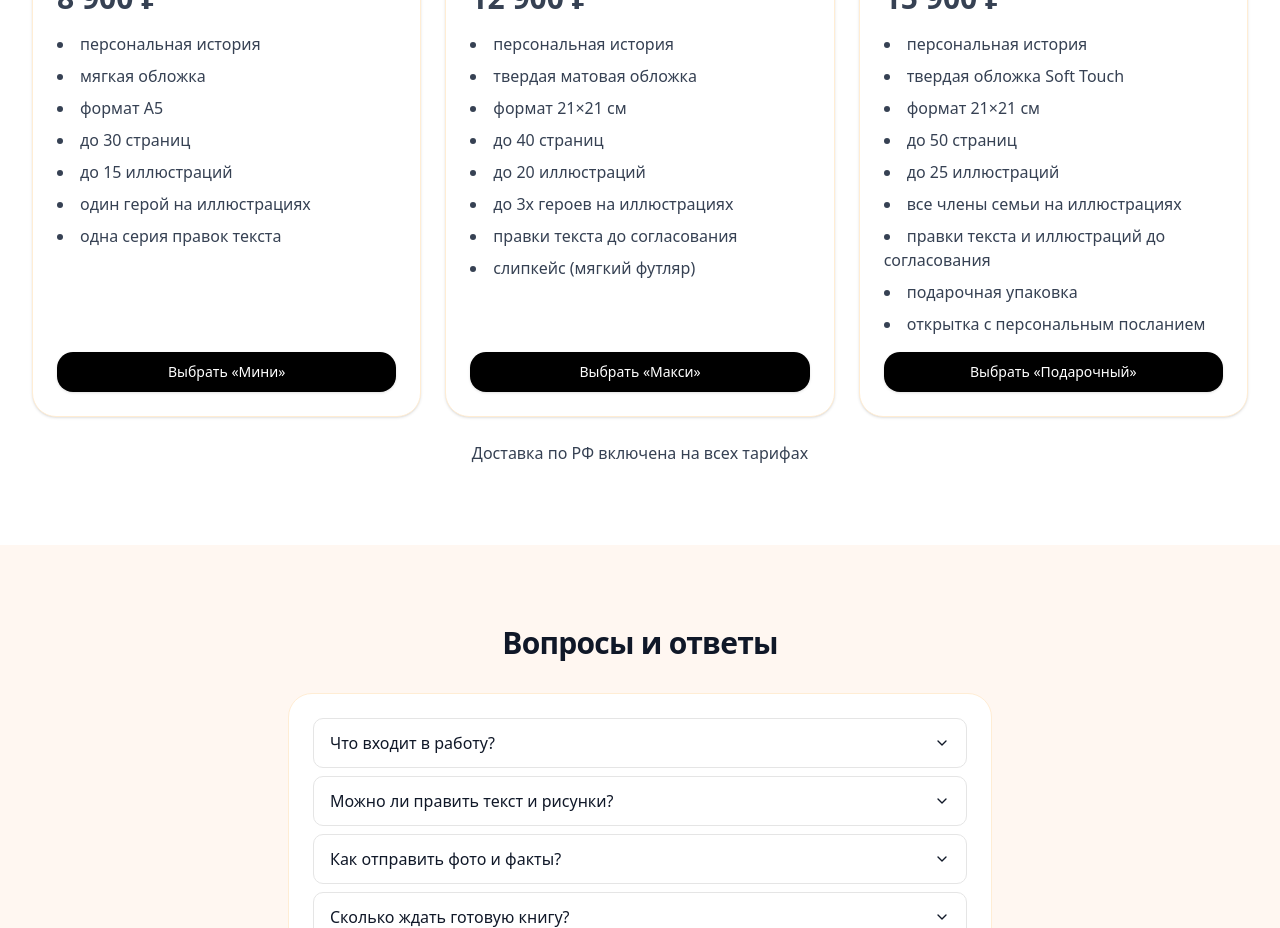
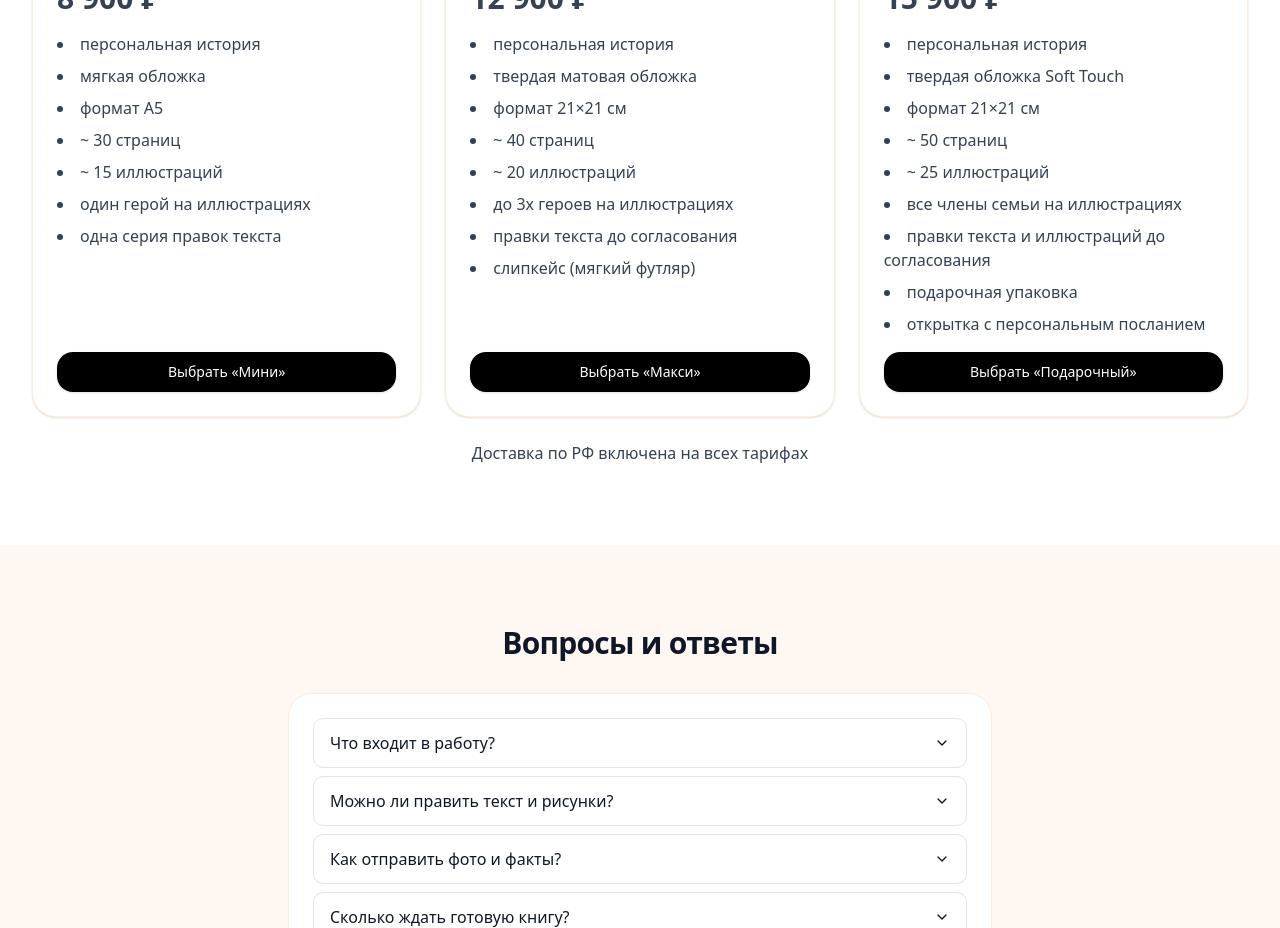
Before and after one commit to pastushin86-cpu/voobrazhay-landing, a Next.js app: page / in a window 1280 px wide. Shown: the part 4980-5908 px from the top of the page. Built offline with nearby package versions, Linux system fonts and the light colour scheme.

Commit message:
Заменено 'до' на '~' для страниц и иллюстраций в тарифах

```diff
--- a/src/app/page.tsx
+++ b/src/app/page.tsx
@@ -410,8 +410,8 @@ export default function VoobrazhayLanding() {
                 "персональная история",
                 "мягкая обложка",
                 "формат A5",
-                "до 30 страниц",
-                "до 15 иллюстраций",
+                "~ 30 страниц",
+                "~ 15 иллюстраций",
                 "один герой на иллюстрациях",
                 "одна серия правок текста"
               ],
@@ -425,8 +425,8 @@ export default function VoobrazhayLanding() {
                 "персональная история",
                 "твердая матовая обложка",
                 "формат 21×21 см",
-                "до 40 страниц",
-                "до 20 иллюстраций",
+                "~ 40 страниц",
+                "~ 20 иллюстраций",
                 "до 3х героев на иллюстрациях",
                 "правки текста до согласования",
                 "слипкейс (мягкий футляр)"
@@ -441,8 +441,8 @@ export default function VoobrazhayLanding() {
                 "персональная история",
                 "твердая обложка Soft Touch",
                 "формат 21×21 см",
-                "до 50 страниц",
-                "до 25 иллюстраций",
+                "~ 50 страниц",
+                "~ 25 иллюстраций",
                 "все члены семьи на иллюстрациях",
                 "правки текста и иллюстраций до согласования",
                 "подарочная упаковка",
```
